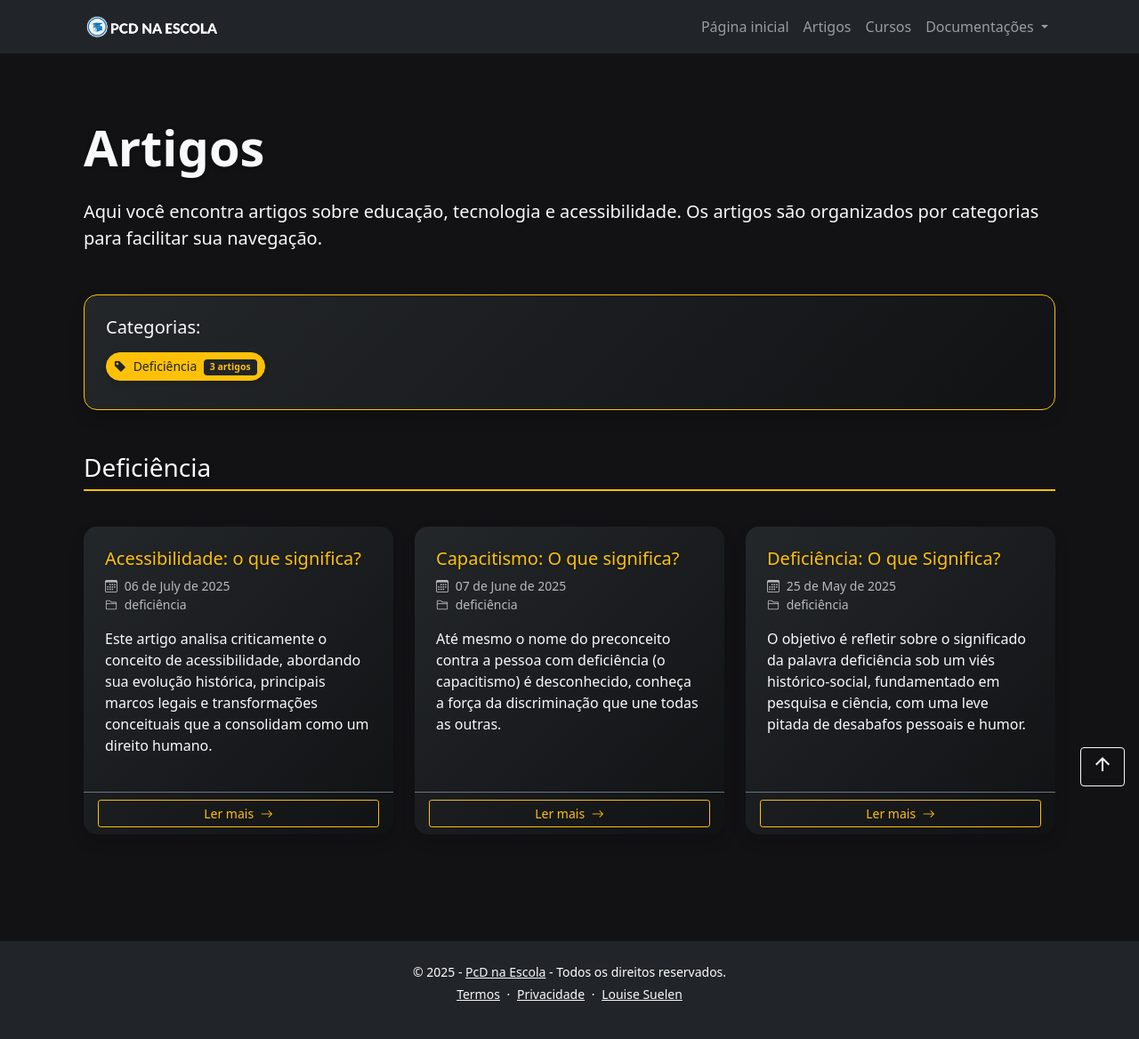
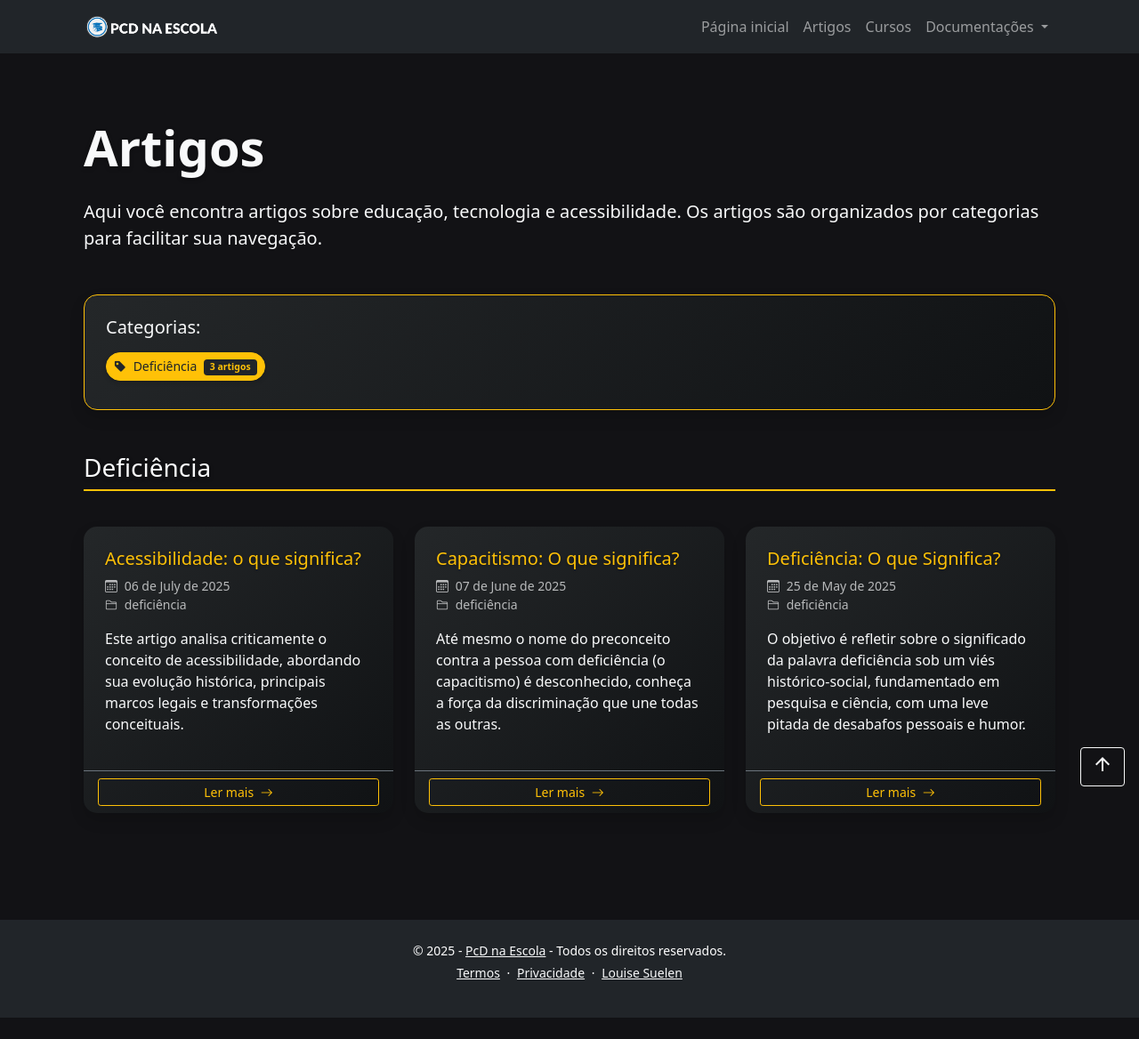
Before and after one commit to Loui77BA/pcd-na-escola, a Jekyll site: the page built from artigos.md, in a window 1280 px wide. Shown: the whole page at 89% size. Built offline with Jekyll 4.4.1, drawn with Linux system fonts in a browser that asks for light colours; nearby versions of some CDN libraries; after the commit the page ends 1144 px from its top, so only the background shows below that.

Commit message:
Ajusta chamada do artigo

```diff
--- a/_posts/2025-07-06-acessibilidade-o-que-significa.md
+++ b/_posts/2025-07-06-acessibilidade-o-que-significa.md
@@ -368,7 +368,7 @@ sumario: |
 ---
 
 <p>
-    Este artigo analisa criticamente o conceito de acessibilidade, abordando sua evolução histórica, principais marcos legais e transformações conceituais que a consolidam como um direito humano.
+    Este artigo analisa criticamente o conceito de acessibilidade, abordando sua evolução histórica, principais marcos legais e transformações conceituais.
 </p>
 
 {% include figure.html
```
